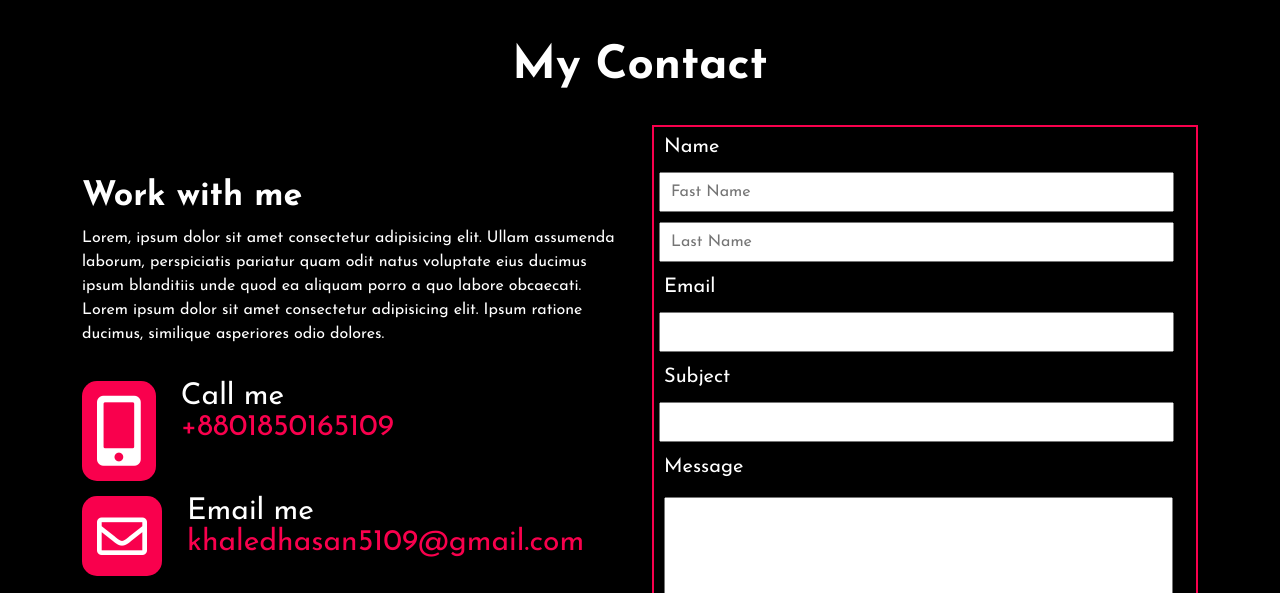
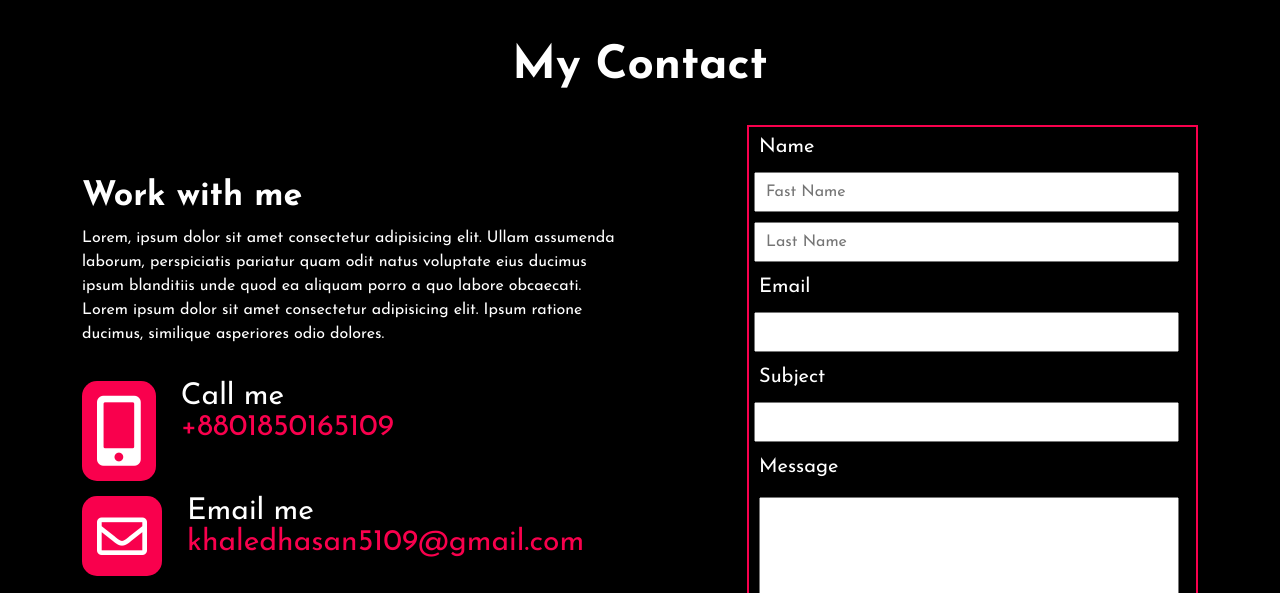
Before and after one commit to KHALEDHASANOVI/my_portfolio_site, a plain HTML site: page index.html in a window 1280 px wide. Shown: the part 2750-3343 px from the top of the page. Drawn offline with Linux system fonts and the light colour scheme.

Commit message:
contact section modified

```diff
--- a/index.html
+++ b/index.html
@@ -211,7 +211,7 @@
       <div class="container">
         <h2>My Contact</h2>
         <div class="contact_content">
-          <div class="row">
+          <div class="row justify-content-between">
             <div class="col-xxl-6 col-xl-6 col-lg-6 col-md-6 col-sm-6 d-flex">
               <div class="contact_con_left">
                 <div class="contact_lf_t">
@@ -255,7 +255,7 @@
               </div>
             </div>
 
-            <div class="col-xxl-6 col-xl-6 col-lg-6 col-md-6 col-sm-6">
+            <div class="col-xxl-5 col-xl-5 col-lg-6 col-md-6 col-sm-6">
               <div class="contact_con_right">
                 <form action="" class="contact_form">
                   <label for="">Name</label><br />
```
